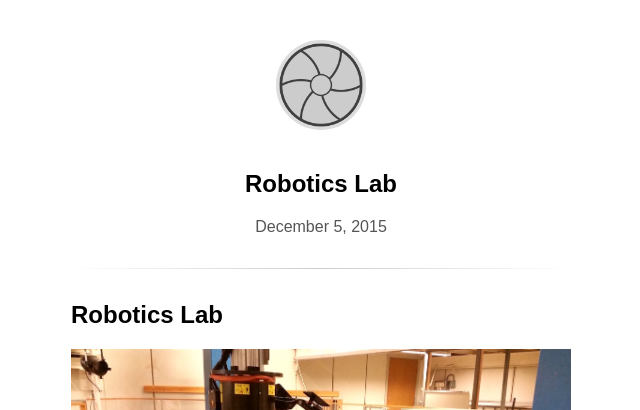
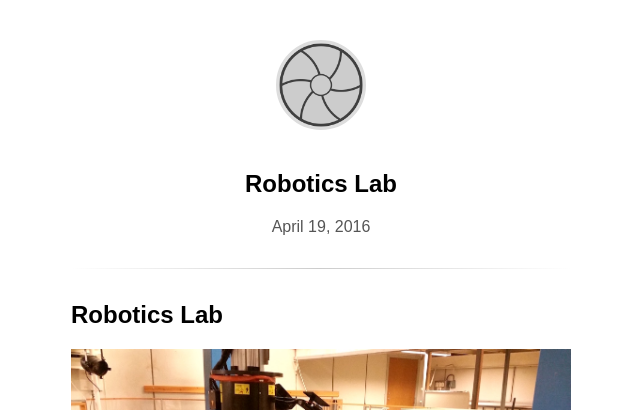
Before and after one commit to gravdahl-master/gravdahl-master.github.io, a Jekyll site: the page built from _posts/2016-04-19-robotics-lab.md, in a window 1280 px wide. Shown: the top 410 px of the page, without its empty margins (319-959 px from the left). Built offline with Jekyll 4.4.1, drawn with Linux system fonts in a browser that asks for light colours; some web fonts are replaced.

Commit message:
Update and rename 2015-12-05-robotics-lab.md to 2016-04-19-robotics-lab.md

```diff
--- a/_posts/2015-12-05-robotics-lab.md
+++ b/_posts/2016-04-19-robotics-lab.md
@@ -1,7 +1,7 @@
 ---
 layout: post
 title: Robotics Lab
-date: 2015-12-05
+date: 2016-04-19
 categories: [industrial robotics, robotics, real-time]
 ---
 # Robotics Lab #
```
